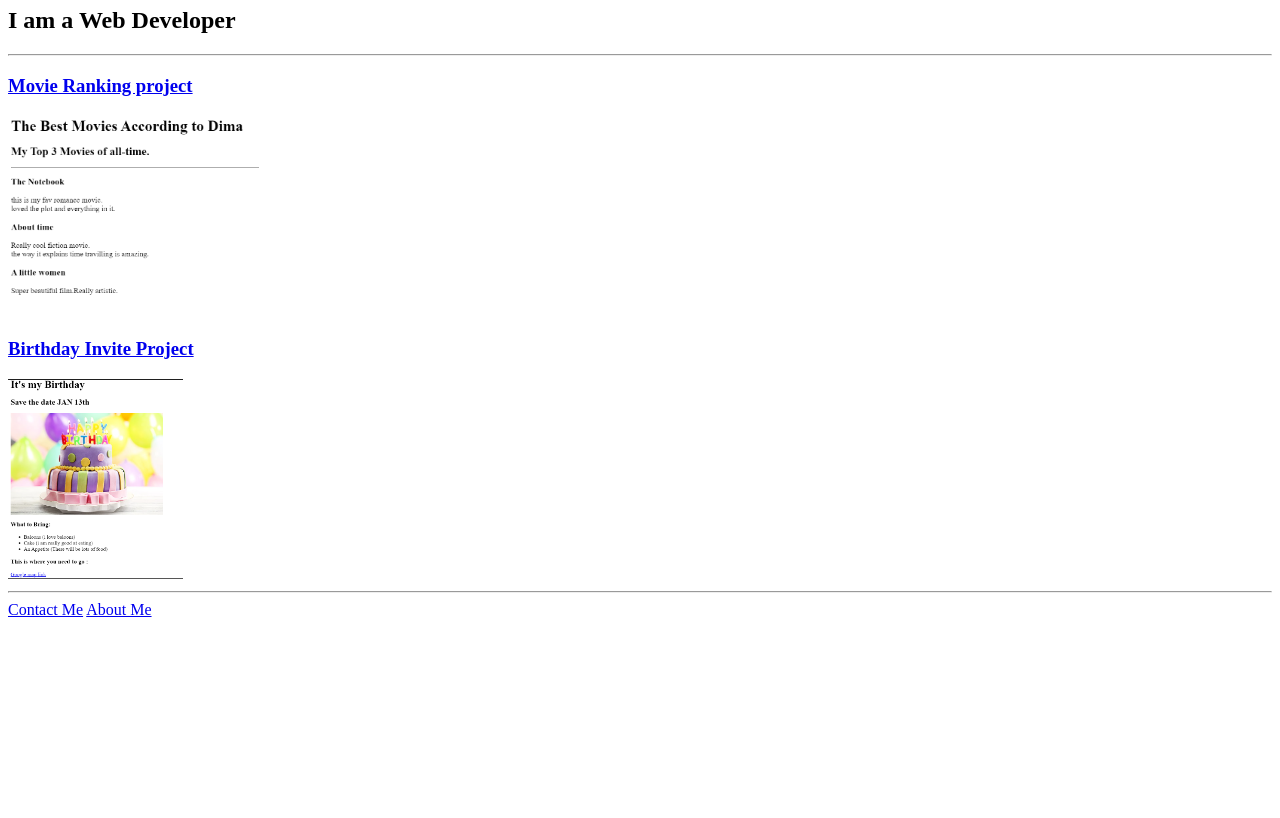
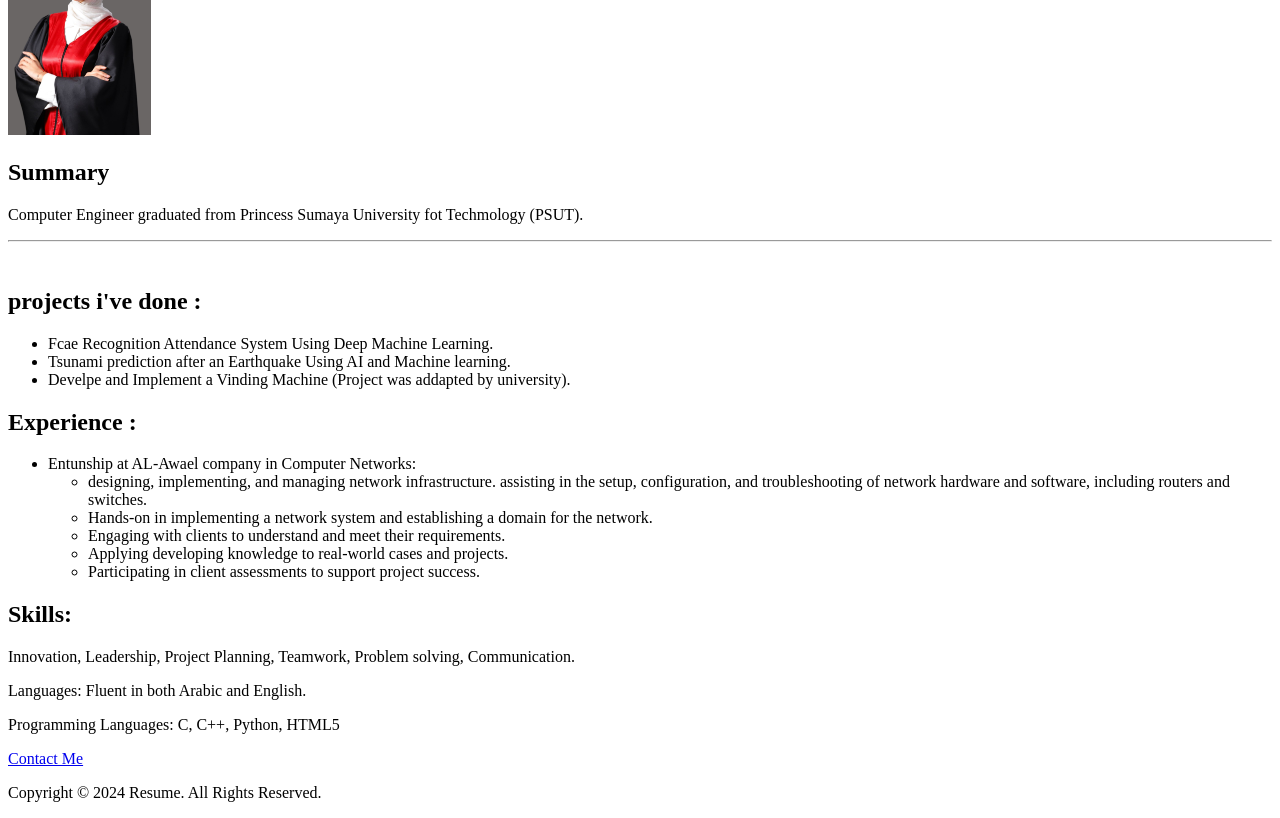
Before and after one commit to dimahussein/html-portfolio, a plain HTML site: page index.html in a window 1280 px wide. Shown: the part 73-891 px from the top of the page. Before the commit the page ends 800 px from the top, so only its background shows below. Drawn offline with Linux system fonts and the light colour scheme.

Commit message:
Add files via upload

```diff
--- a/index.html
+++ b/index.html
@@ -1,22 +1,37 @@
-
 <!DOCTYPE html>
 <html lang="en">
 <head>
     <meta charset="UTF-8">
-    <title>Portfolio</title>
+    <title>My Resume</title>
 </head>
 <body>
-    <h1>Dima Hussein's Portfolio</h1>
-    <h2> I am a Web Developer</h2>
-    <hr />
-    <h3><a href="./public/movie-ranking.html"> Movie Ranking project</a></h3>
-    <img src="./assets/images/movieDima.png" height =200 />
-    <h3><a href="./public/birthday-invite.html">Birthday Invite Project</a> </h3>
-    <img src="./assets/images/newBDimg.png" height =200/>
-    <hr />
+    <img src="./me.jpeg" height="200"/>
+    <h2>Summary</h2>
+    <p>Computer Engineer graduated from Princess Sumaya University fot Techmology (PSUT).<hr /><br /><h2> projects i've done :</h2><ul>
+        <li>Fcae Recognition Attendance System Using Deep Machine Learning. </li>
+        <li>Tsunami prediction after an Earthquake Using AI and Machine learning.</li>
+      <li>Develpe and Implement a Vinding Machine (Project was addapted by university).</li>
+      </ul> </p>
 
-    <a href="./public/contact.html">Contact Me</a>
-    <a href="./public/about.html">About Me </a>
+      <p><h2>Experience :</h2> <ul>
+        <li>Entunship at AL-Awael company in Computer Networks:<br />
+          <ul>
+            <li>designing, implementing, and managing network infrastructure. assisting in the setup, configuration, and troubleshooting of network hardware and software, including routers and switches.</li>
+            <li>Hands-on in implementing a network system and establishing a domain for the network.</li>
+            <li>Engaging with clients to understand and meet their requirements.</li>
+            <li>Applying developing knowledge to real-world cases and projects.</li>
+            <li>Participating in client assessments to support project success.</li>
+            </ul>
 
+           </li>
+      </ul></p>
+
+      <p><h2>Skills:</h2> Innovation, Leadership, Project Planning, Teamwork, Problem solving, Communication.
+      </p>
+      <p>Languages: Fluent in both Arabic and English.</p>
+      <p>Programming Languages: C, C++, Python, HTML5 </p>
+      <a href="./Contact.html">Contact Me</a>
+      <footer>
+        <p> Copyright © 2024 Resume. All Rights Reserved.</p></footer>
 </body>
 </html>
```
Also changed, not shown: Contact.html (added), me.jpeg (added). Lines whose indentation alone changed are shown as unchanged.
